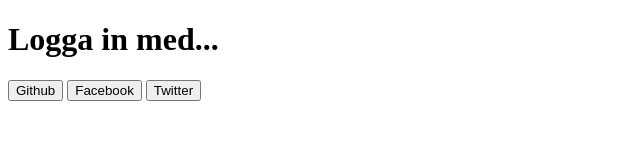
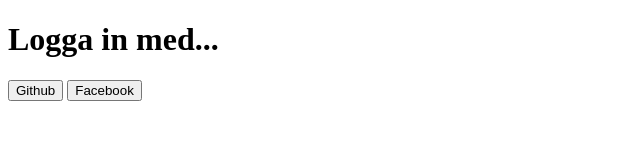
Before and after one commit to gorrew/firebase-loginGithub-fb-inl3, a plain HTML site: page index.html in a window 1280 px wide. Shown: the whole page, without its empty margins (0-640 px from the left). Drawn offline with Linux system fonts and the light colour scheme.

Commit message:
twitter btn borta

```diff
--- a/index.html
+++ b/index.html
@@ -14,7 +14,6 @@
     <h1>Logga in med...</h1>
     <button id="login-gh" type="button"> Github</button>
     <button id="login-fb" type="button"> Facebook</button>
-    <button id="login-twitter" type="button"> Twitter</button>
 </div>
 
 <div id="loggedIn" class="logged-in">
```
